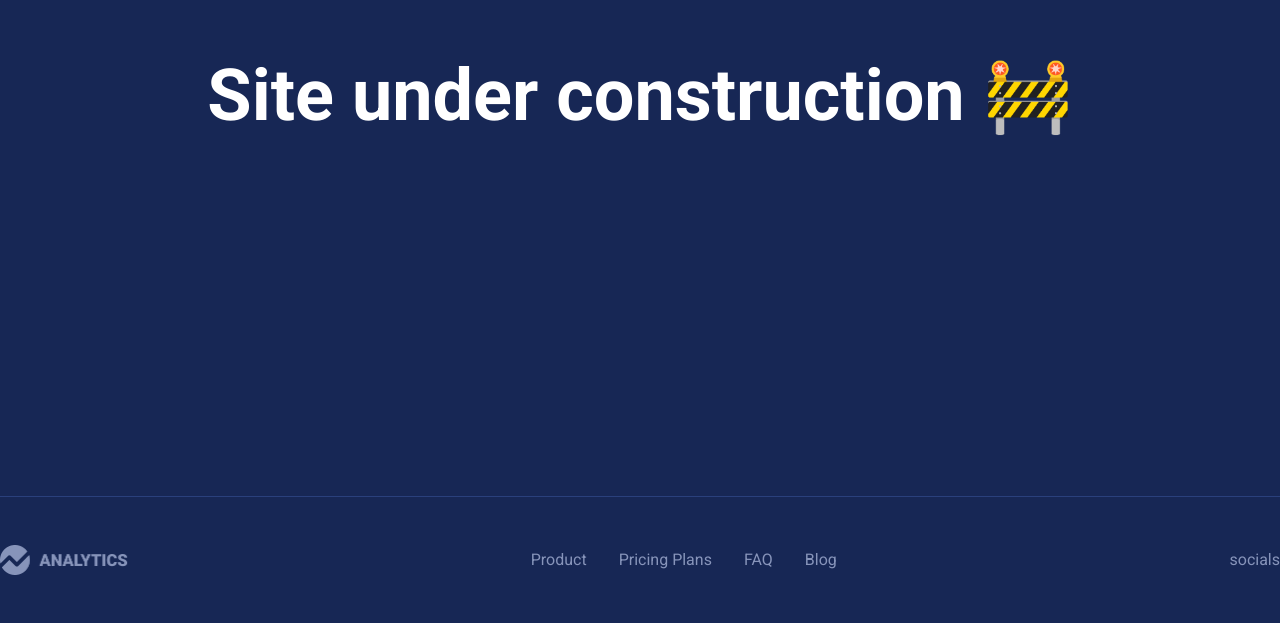
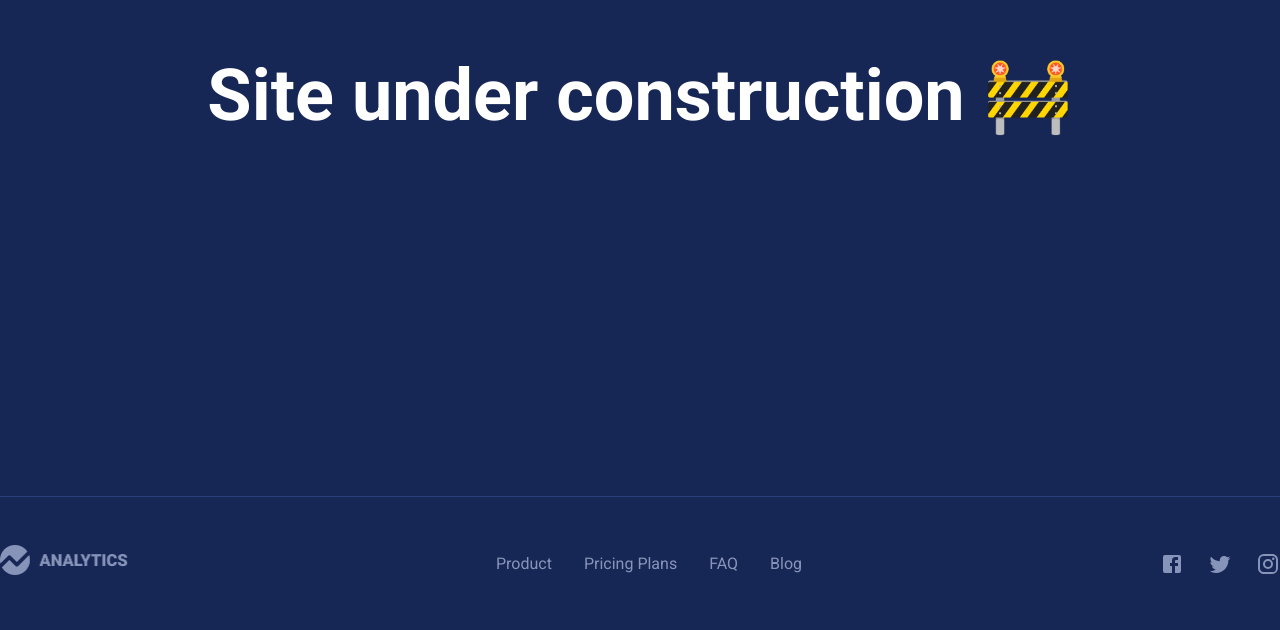
Before and after one commit to bardenHa/saas-analytics-website, a Next.js app: page / in a window 1280 px wide. Shown: the part 442-1072 px from the top of the page. Built offline with nearby package versions, Linux system fonts and the light colour scheme.

Commit message:
feat: footer socials

```diff
--- a/app/components/modules/Footer/Footer.tsx
+++ b/app/components/modules/Footer/Footer.tsx
@@ -1,16 +1,21 @@
 import Image from 'next/image';
+import FacebookIcon from '@mui/icons-material/Facebook';
+import TwitterIcon from '@mui/icons-material/Twitter';
+import InstagramIcon from '@mui/icons-material/Instagram';
 
 const Footer = () => {
   return (
     <footer className="bottom-0 px-4 text-base md:px-0 text-secondary-text">
       <div className="border-t border-divider-color"></div>
       <div className="flex items-center justify-between w-full mt-6 md:mt-12">
+        <a href="#">
           <Image
             src="/assets/logo/alt.png"
             width={138}
             height={30}
             alt="analytics alternative logo"
           />
+        </a>
         <div className="hidden space-x-8 md:inline-block">
           <a href="#" className="hover:text-secondary">
             Product
@@ -25,7 +30,32 @@ const Footer = () => {
             Blog
           </a>
         </div>
-        <div>socials</div>
+        <div className="space-x-8 md:space-x-6">
+          <a
+            href="https://github.com/bardenHa"
+            target="_blank"
+            rel="noopener noreferrer"
+            className="hover:text-secondary"
+          >
+            <FacebookIcon />
+          </a>
+          <a
+            href="https://github.com/bardenHa"
+            target="_blank"
+            rel="noopener noreferrer"
+            className="hover:text-secondary"
+          >
+            <TwitterIcon />
+          </a>
+          <a
+            href="https://github.com/bardenHa"
+            target="_blank"
+            rel="noopener noreferrer"
+            className="hover:text-secondary"
+          >
+            <InstagramIcon />
+          </a>
+        </div>
       </div>
     </footer>
   );
```
Lines whose indentation alone changed are shown as unchanged.
